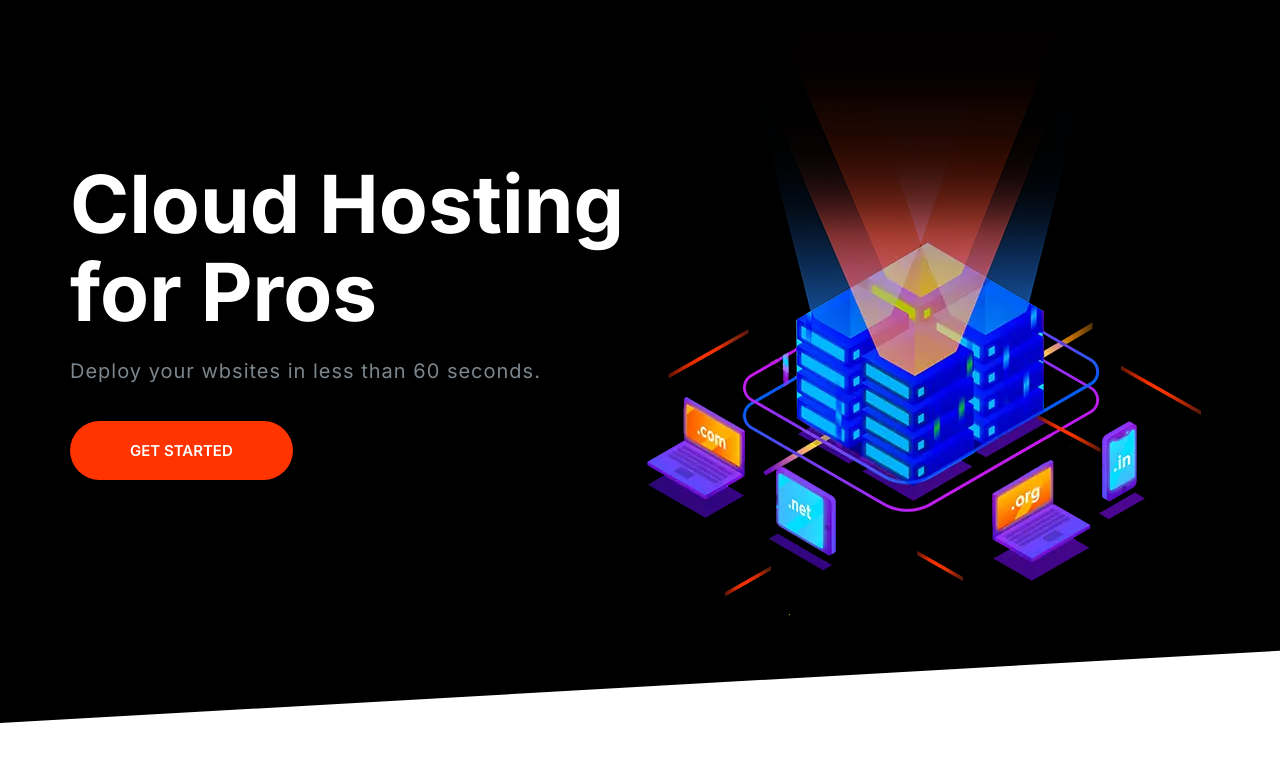
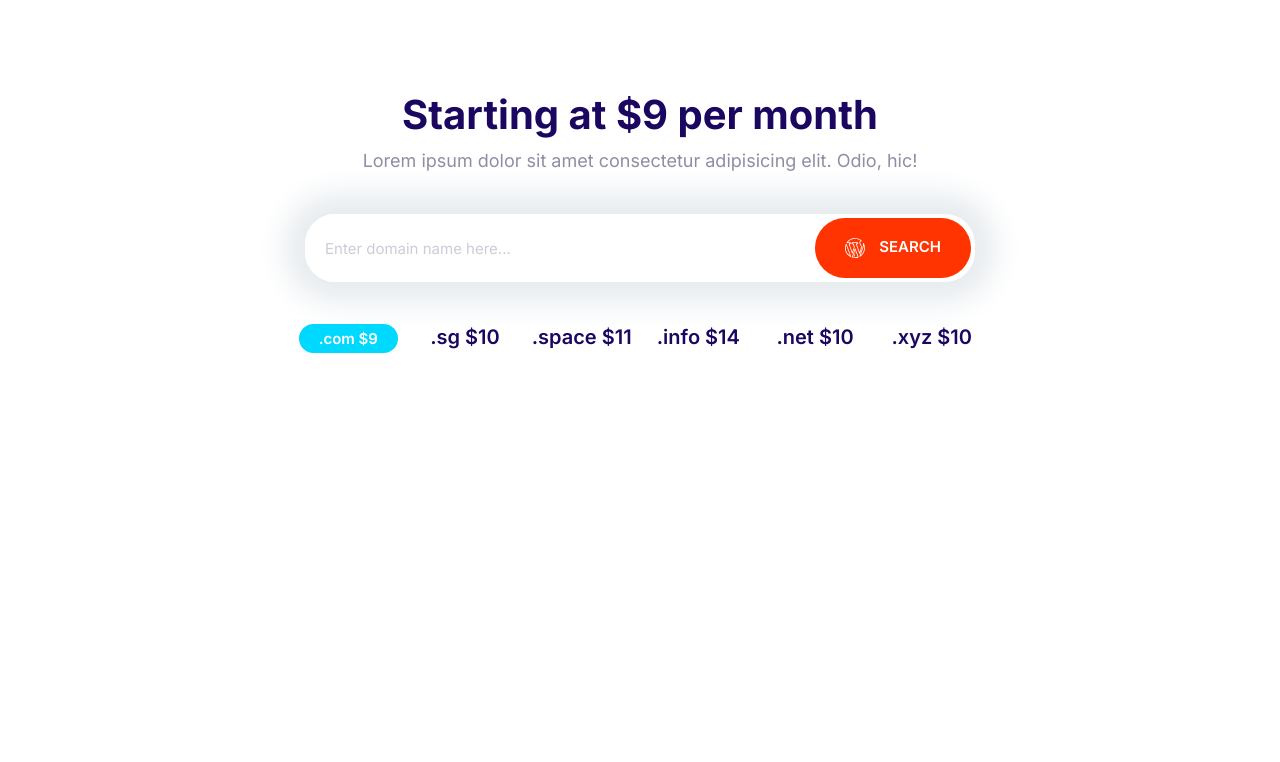
Before and after one commit to mkwkomorowski/moshify_html_and_css_course_exercise, a plain HTML site: page index.html in a window 1280 px wide. Drawn offline with Linux system fonts and the light colour scheme.

Commit message:
Add domain block component

```diff
--- a/css/styles.css
+++ b/css/styles.css
@@ -203,10 +203,18 @@ a {
   font-size: 1.8rem;
   font-weight: 600;
   margin: 1rem 0;
+  outline: 0;
   padding: 2rem 3rem;
   text-align: center;
   text-transform: uppercase;
   white-space: nowrap;
+}
+
+.btn .icon {
+  width: 2rem;
+  height: 2rem;
+  margin-right: 1rem;
+  vertical-align: middle;
 }
 
 .btn--primary {
@@ -286,7 +294,7 @@ a {
 .input-group .input {
   border: 0;
   flex-grow: 1;
-  padding: 1.5rem 1rem;
+  padding: 1.5rem 2rem;
 }
 
 .input-group .btn {
@@ -702,3 +710,28 @@ a {
     align-self: center;
   }
 }
+
+/* Domain Block */
+.block-domain .input-group{
+  box-shadow: 0 0 30px 20px #e6ebee;
+  border: 0;
+  margin: 4rem auto;
+  max-width: 670px;
+}
+
+.block-domain__prices {
+  display: grid;
+  grid-template-columns: repeat(3, 1fr);
+  grid-template-rows: repeat(2, 6rem);
+  font-size: 2rem;
+  font-weight: 600;
+  justify-items: center;
+  max-width: 700px;
+  margin: 0 auto;
+}
+
+@media screen and (min-width: 768px) {
+  .block-domain__prices {
+    grid-template-columns: repeat(auto-fit, minmax(10rem, 1fr));
+  }
+}
--- a/index.html
+++ b/index.html
@@ -14,27 +14,29 @@
     <link rel="stylesheet" href="css/styles.css" />
   </head>
   <body>
-    <section class="block block--dark block--skewed-left hero">
-      <div class="container grid grid--1x2">
-        <header class="block__header hero__content">
-          <h1 class="block__heading">Cloud Hosting for Pros</h1>
-          <p class="hero__tagline">
-            Deploy your wbsites in less than 60 seconds.
-          </p>
-          <a href="" class="btn btn--accent btn--stretched">Get Started</a>
-        </header>
-        <picture>
-          <source
-            type="image/webp"
-            srcset="images/banner.webp 1x, images/banner@2x.webp 2x"
-          />
-          <source
-            type="image/png"
-            srcset="images/banner.png 1x, images/banner@2x.png 2x"
-          />
-          <img class="hero__image" src="images/banner.png" alt="" />
-        </picture>
+    <section class="block container block-domain">
+      <header class="block__header">
+        <h2>Starting at $9 per month</h2>
+        <p>
+          Lorem ipsum dolor sit amet consectetur adipisicing elit. Odio, hic!
+        </p>
+      </header>
+      <div class="input-group">
+        <input type="text" class="input" placeholder="Enter domain name here...">
+        <button class="btn btn--accent">
+          <svg class="icon icon--white">
+            <use xlink:href="images/sprite.svg#wordpress"></use>
+          </svg>
+          Search</button>
       </div>
+      <ul class="list block-domain__prices">
+        <li><span class="badge badge--secondary">.com $9</span></li>
+        <li>.sg $10</li>
+        <li>.space $11</li>
+        <li>.info $14</li>
+        <li>.net $10</li>
+        <li>.xyz $10</li>
+      </ul>
     </section>
     <script src="js/main.js"></script>
   </body>
```
Also changed, not shown: components/domain_blocks.html (added, +24 -0 lines).
